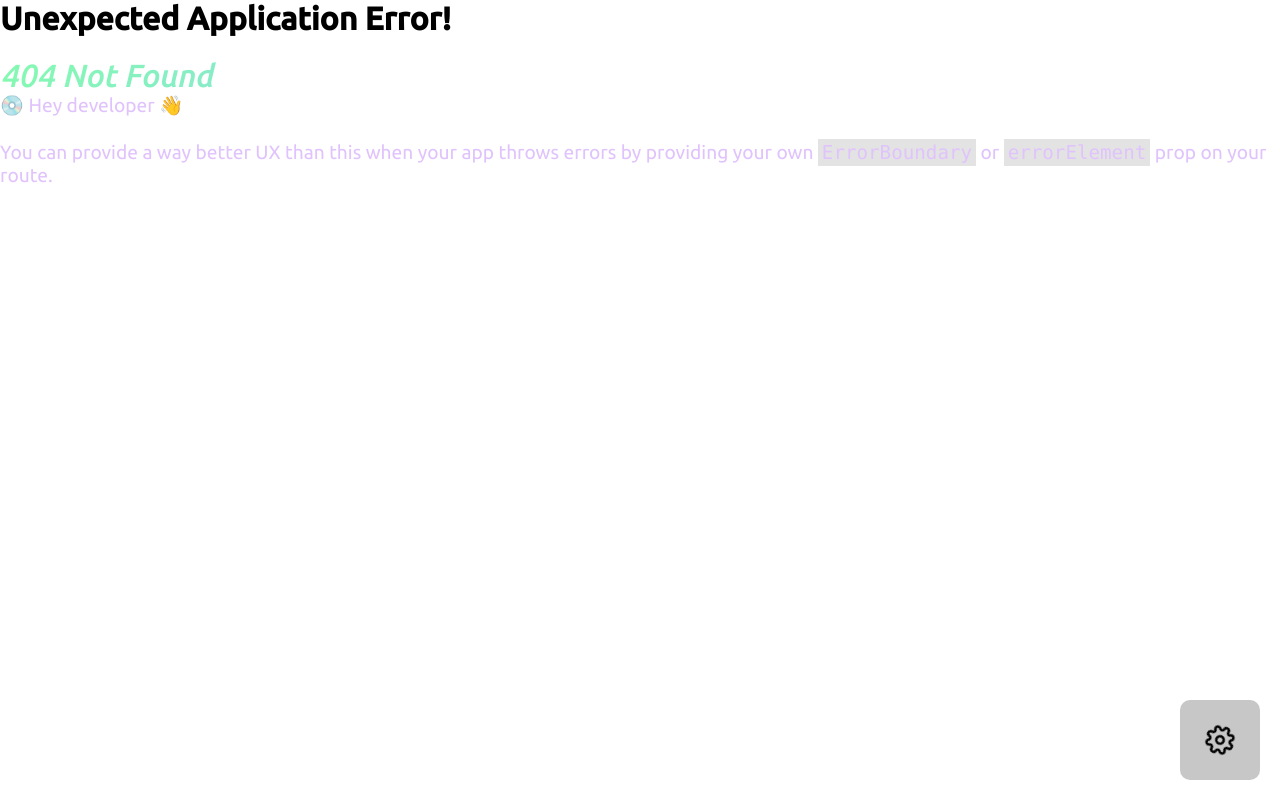
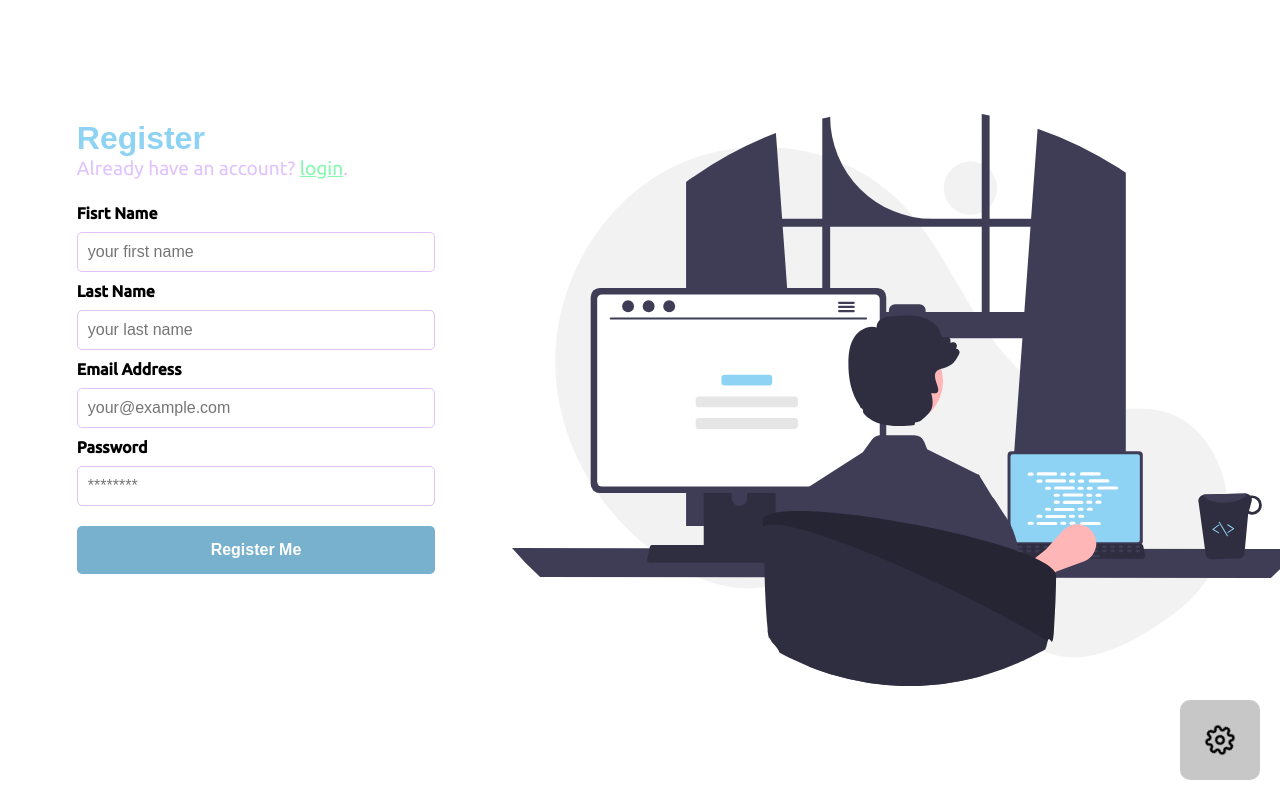
Before and after one commit to johngualteros/bug-tracker-react-redux-toolkit-query, a React (Create React App) app: page /register in a window 1280 px wide. Before the commit this address had no page. Built offline with nearby package versions, Linux system fonts and the light colour scheme; a web font is replaced by a local one.

Commit message:
added the notification and page for register User

```diff
--- a/package.json
+++ b/package.json
@@ -14,6 +14,7 @@
     "gsap": "^3.11.3",
     "react": "^18.2.0",
     "react-dom": "^18.2.0",
+    "react-hot-toast": "^2.4.0",
     "react-icons": "^4.7.1",
     "react-redux": "^8.0.5",
     "react-router-dom": "^6.6.1",
--- a/src/components/auth/Auth.module.css
+++ b/src/components/auth/Auth.module.css
@@ -23,13 +23,13 @@
     width: 70%;
     height: 70%;
 }
-h1{
+.formContainer h1{
     font-size: 2rem;
     font-weight: 900;
     color: #8fd3f4;
 }
 
-p{
+.formContainer p{
     font-size: 1.2rem;
     font-weight: 400;
     color: #e0c3fc;
--- a/src/components/auth/Auth.tsx
+++ b/src/components/auth/Auth.tsx
@@ -1,4 +1,5 @@
 import React, { ReactNode } from 'react'
+import { Toaster } from 'react-hot-toast';
 
 import style from './Auth.module.css'
 
@@ -11,6 +12,10 @@ interface ChildrenProps {
 const Auth : React.FC<ChildrenProps> = ({ children }) => {
   return (
     <div className={style.container}>
+      <Toaster
+        position="top-right"
+        reverseOrder={false}
+      />
         <div className={style.formContainer}>
           <div className={style.form}>
             {children}
--- a/src/pages/Login.tsx
+++ b/src/pages/Login.tsx
@@ -1,11 +1,13 @@
 import React from 'react'
+import { Toaster } from 'react-hot-toast'
+import { Link } from 'react-router-dom'
 import Auth from '../components/auth/Auth'
 
 const Login = () => {
   return (
     <Auth>
       <h1>Login</h1>
-      <p>Doesn't have an account yet? <a href="/">signup</a>.</p>
+      <p>Doesn't have an account yet? <Link to="/register">signup</Link>.</p>
 
       <form>
         <div>
--- a/src/pages/Register.tsx
+++ b/src/pages/Register.tsx
@@ -1,9 +1,104 @@
-import React from 'react'
+import { useState } from "react";
+import toast from "react-hot-toast";
+import { Link, useNavigate  } from "react-router-dom";
+import Auth from "../components/auth/Auth";
+import { User } from "../models/user.model";
+
 
 const Register = () => {
+
+  const [user, setUser] = useState<User>({
+    name: "",
+    lastname: "",
+    email: "",
+    password: "",
+  });
+
+  const redirect = useNavigate();
+
+  const notify = () =>
+    toast("Te enviamos un correo porfavor revisalo", {
+      icon: "👏",
+      style: {
+        borderRadius: "5px",
+        background: "#333",
+        color: "#fff",
+      },
+    });
+
+  const handleChange = (e: React.ChangeEvent<any>) => {
+    setUser({
+      ...user,
+      [e.target.name]: e.target.value,
+    });
+  }
+
+  const handleSubmit = async (e: { preventDefault: () => void }) => {
+    e.preventDefault();
+    console.log(user);
+    await notify();
+    redirect("/login");
+  };
   return (
-    <div>Register</div>
-  )
-}
+    <Auth>
+      <h1>Register</h1>
+      <p>
+        Already have an account? <Link to="/login">login</Link>.
+      </p>
 
-export default Register
+      <form onSubmit={handleSubmit}>
+        <div>
+          <label htmlFor="name">Fisrt Name</label>
+          <input
+            type="text"
+            name="name"
+            id="name"
+            placeholder="your first name"
+            autoComplete="off"
+            onChange={handleChange}
+            value={user.name}
+          />
+        </div>
+        <div>
+          <label htmlFor="lastname">Last Name</label>
+          <input
+            type="text"
+            name="lastname"
+            id="lastname"
+            placeholder="your last name"
+            autoComplete="off"
+            onChange={handleChange}
+            value={user.lastname}
+          />
+        </div>
+        <div>
+          <label htmlFor="email">Email Address</label>
+          <input
+            type="email"
+            name="email"
+            id="email"
+            placeholder="your@example.com"
+            autoComplete="off"
+            onChange={handleChange}
+            value={user.email}
+          />
+        </div>
+        <div>
+          <label htmlFor="password">Password</label>
+          <input
+            type="password"
+            name="password"
+            id="password"
+            placeholder="********"
+            autoComplete="off"
+            onChange={handleChange}
+            value={user.password}
+          />
+        </div>
+        <button type="submit">Register Me</button>
+      </form>
+    </Auth>
+  );
+};
+
+export default Register;
--- a/src/routes/router.routes.tsx
+++ b/src/routes/router.routes.tsx
@@ -1,6 +1,7 @@
 import { createBrowserRouter } from "react-router-dom";
 import Landing from "../pages/Landing";
 import Login from "../pages/Login";
+import Register from "../pages/Register";
 
 const router = createBrowserRouter([
   {
@@ -10,6 +11,10 @@ const router = createBrowserRouter([
   {
     path: "/login",
     element: <Login />
+  },
+  {
+    path: "/register",
+    element: <Register />
   }
 ]);
 
```
Also changed, not shown: src/models/user.model.ts (added, +7 -0 lines), 1 other file (tests, documents, lock files or other folders).
